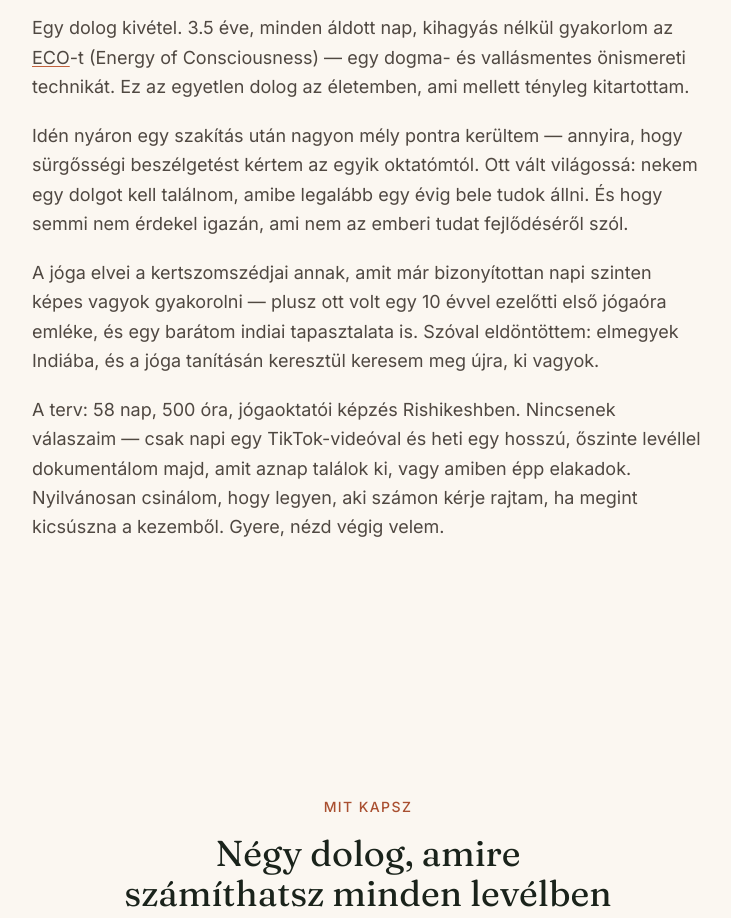
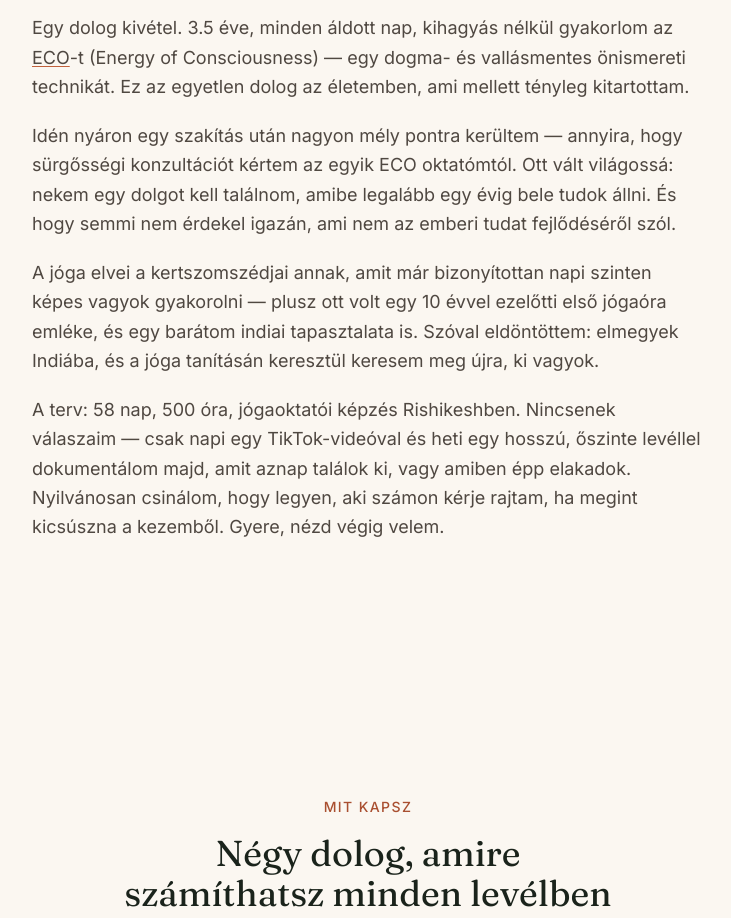
Before and after one commit to akardosbalint/balintkalandjai.hu, a Next.js app: page / in a window 1280 px wide. Shown: the part 1480-2398 px from the top of the page, without its empty margins (272-1003 px from the left). Built offline with nearby package versions, Linux system fonts and the light colour scheme.

Commit message:
Story: sürgősségi konzultáció egy ECO oktatómtól

```diff
--- a/src/components/Story.tsx
+++ b/src/components/Story.tsx
@@ -82,14 +82,13 @@ export default function Story() {
             mellett tényleg kitartottam.
           </p>
 
-          {/* FORDULÓPONT: nehéz nyár, sürgősségi beszélgetés az egyik oktatóval */}
+          {/* FORDULÓPONT: nehéz nyár, sürgősségi konzultáció egy ECO oktatóval */}
           <p>
             Idén nyáron egy szakítás után nagyon mély pontra kerültem —
-            annyira, hogy sürgősségi beszélgetést kértem az egyik
-            oktatómtól. Ott
-            vált világossá: nekem egy dolgot kell találnom, amibe legalább
-            egy évig bele tudok állni. És hogy semmi nem érdekel igazán,
-            ami nem az emberi tudat fejlődéséről szól.
+            annyira, hogy sürgősségi konzultációt kértem az egyik ECO
+            oktatómtól. Ott vált világossá: nekem egy dolgot kell találnom,
+            amibe legalább egy évig bele tudok állni. És hogy semmi nem
+            érdekel igazán, ami nem az emberi tudat fejlődéséről szól.
           </p>
 
           {/* DÖNTÉS: miért pont a jóga */}
```
